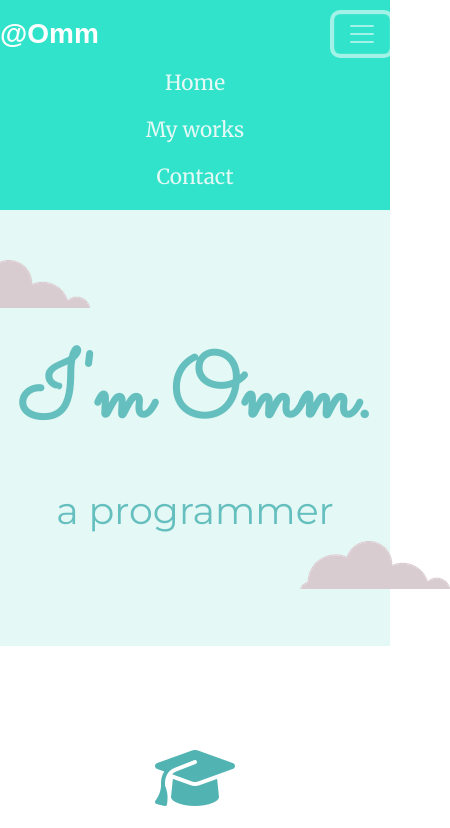
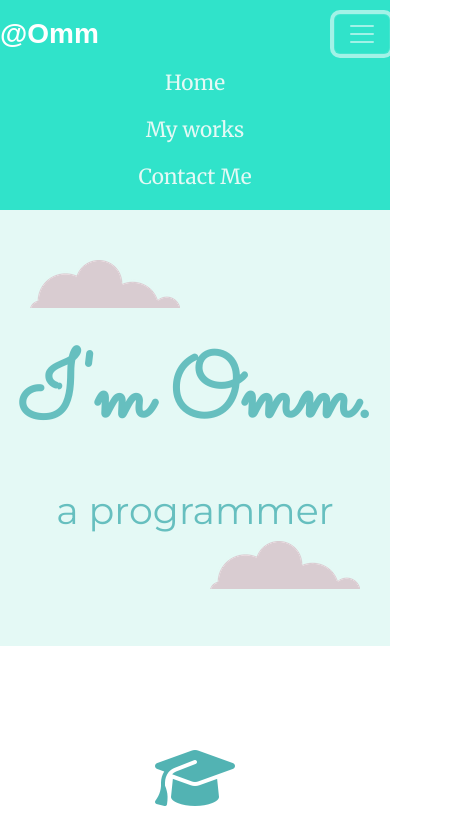
Before and after one commit to Omm-Pani/portfolio, a plain HTML site: page index.html in a window 390 px wide. Both pictures are taken after a click on the button "Toggle navigation". Shown: the top 828 px of the page, 450 px wide, since content can reach past the window. Drawn offline with nearby package versions, Linux system fonts and the light colour scheme.

Commit message:
commit on main

```diff
--- a/css/styles.css
+++ b/css/styles.css
@@ -70,12 +70,20 @@ h4 {
   right: 300px;
   top: 3.125rem;
 }
-
+@media only screen and (max-width: 600px){
+  .top_cloud{
+     right: 210px;
+  }
+}
 .bottom_cloud {
   position: absolute;
   left: 300px;
 }
-
+@media only screen and (max-width: 600px){
+  .bottom_cloud{
+    left: 210px;
+  }
+}
 .middle_container1 {
   margin: 120px 150px;
 }
--- a/index.html
+++ b/index.html
@@ -67,7 +67,7 @@
             <a class="nav-link" href="my works\myWorks.html">My works</a>
           </li>
           <li class="nav-item">
-            <a class="nav-link" href="">Contact</a>
+            <a class="nav-link" href="">Contact Me</a>
           </li>
 
         </ul>
```
